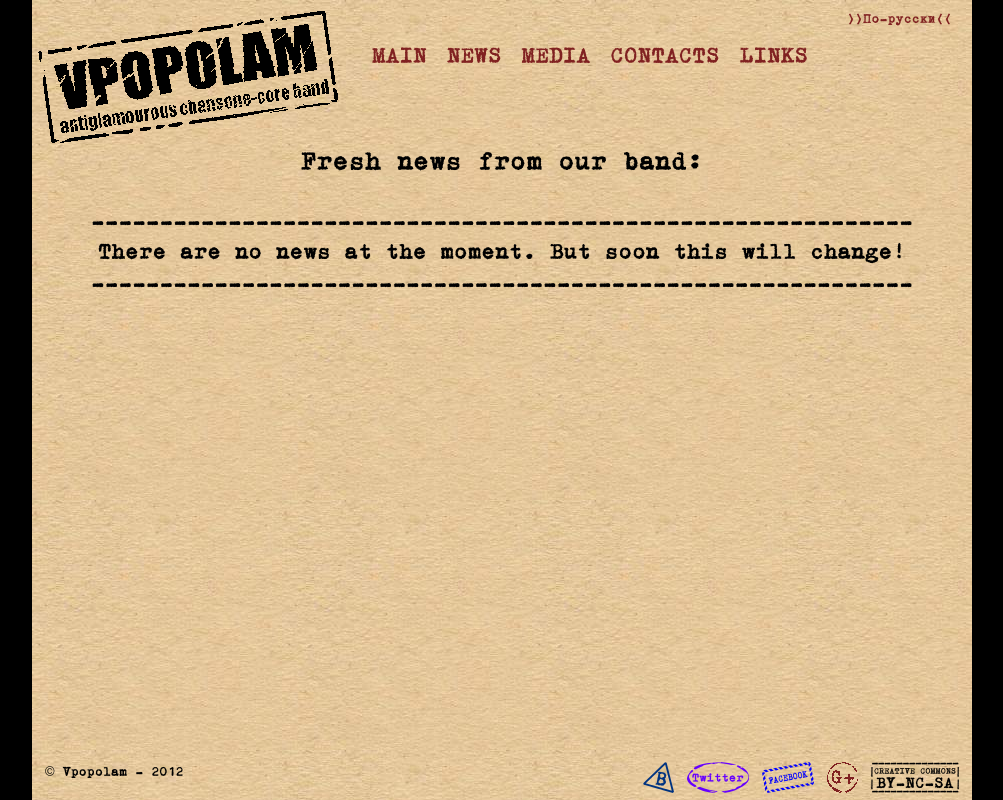
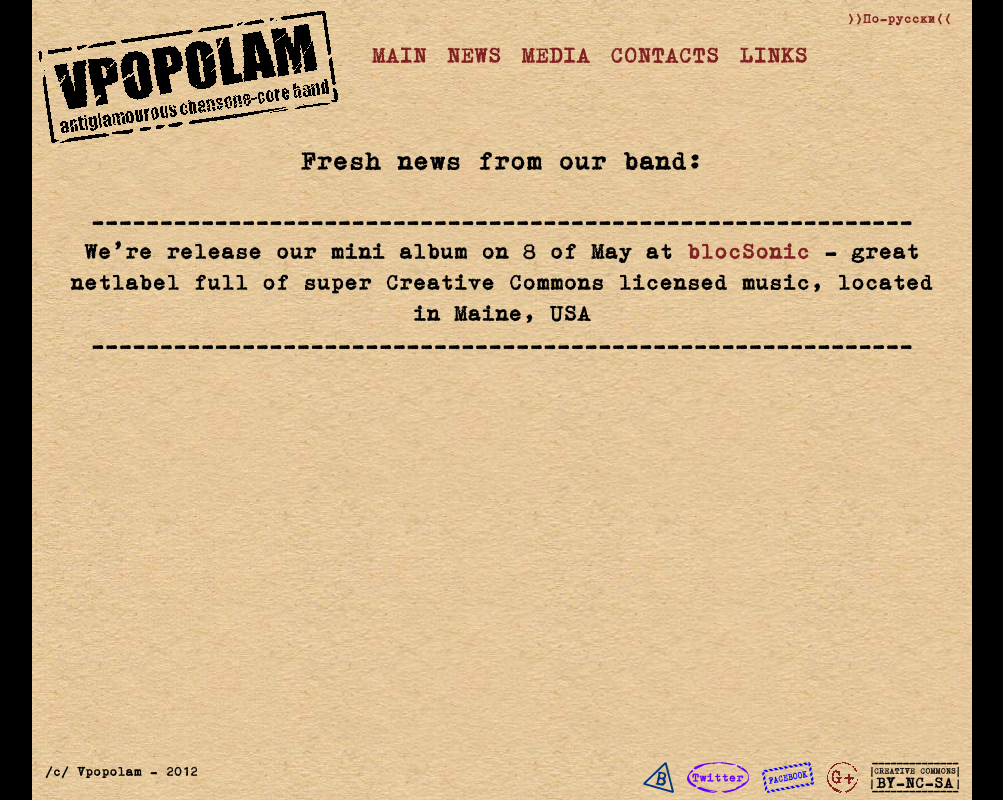
Before and after one commit to boobaloo/vpopolam, a PHP site: page /en/news.php in a window 1280 px wide. Shown: the whole page, without its empty margins (138-1141 px from the left). Run offline with PHP 8.4, Linux system fonts and the light colour scheme; some libraries are stand-ins or nearby versions.

Commit message:
some news finally added

```diff
--- a/css/style.css
+++ b/css/style.css
@@ -71,8 +71,6 @@ div#content {
       font:1.7em 'GNUTypewriter',Arial,sans-serif;
       text-align: center;
    }
-
-   p.news:hover {color: #802121;}
 
 div#footer {
    position:absolute;
--- a/en/news.php
+++ b/en/news.php
@@ -19,7 +19,7 @@ News</title>
   <div id="content">
   <h1>Fresh news from our band:</h1>
 <p class="news"><?php echo str_repeat("-",60); ?></br>
-There are no news at the moment. But soon this will change!</br>
+    We're release our mini album on 8 of May at <a href="http://blocsonic.com" title="blocSonic" />blocSonic</a> - great netlabel full of super Creative Commons licensed music, located in Maine, USA</br>
 <?php echo str_repeat("-",60); ?>
 
 </p>
--- a/includes/en/footer.php
+++ b/includes/en/footer.php
@@ -1,5 +1,5 @@
 <div id="footer">
-  <p>&copy; Vpopolam - 2012</p>
+  <p>(c) Vpopolam - 2012</p>
 
 <a href="http://creativecommons.org/licenses/by-nc-sa/3.0/deed.en" title="Audio/video and photos licensed under CC BY-NC-SA 3.0" target="_blank" rel="license">
 <img class="banner" src="../image/license.png" alt="Creative Commons License">
--- a/includes/footer.php
+++ b/includes/footer.php
@@ -1,5 +1,5 @@
 <div id="footer">
-  <p>&copy; Впополам - 2012</p>
+  <p>(c) Впополам - 2012</p>
 
 <a href="http://creativecommons.org/licenses/by-nc-sa/3.0/deed.ru" title="Аудио/видео и фотоматериалы лицензированы CC BY-NC-SA 3.0" target="_blank" rel="license">
 <img class="banner" src="image/license.png" alt="Creative Commons License">
--- a/news.php
+++ b/news.php
@@ -19,9 +19,9 @@
 
   <div id="content">
   <h1>Свежие новости от нашей группы:</h1>
-<p class="news">-----------------------------------------------------</br>
-Пока новостей нет, но в ближайшее время планируем устроить РОК, о чём непременно сообщим по всем каналам связи!</br>
------------------------------------------------------
+<p class="news"><?php echo str_repeat("-",60); ?></br>
+    8 мая наш мини-альбом выходит на нетлейбле <a href="http://blocsonic.com" title="blocSonic" />blocSonic</a> - отличном ресурсе с великолепными релизами, расположенным в штате Мэн, США. Мы рады, что наша музыка нравится людям не только в России!</br>
+<?php echo str_repeat("-",60); ?>
 
 </p>
   </div>
```
